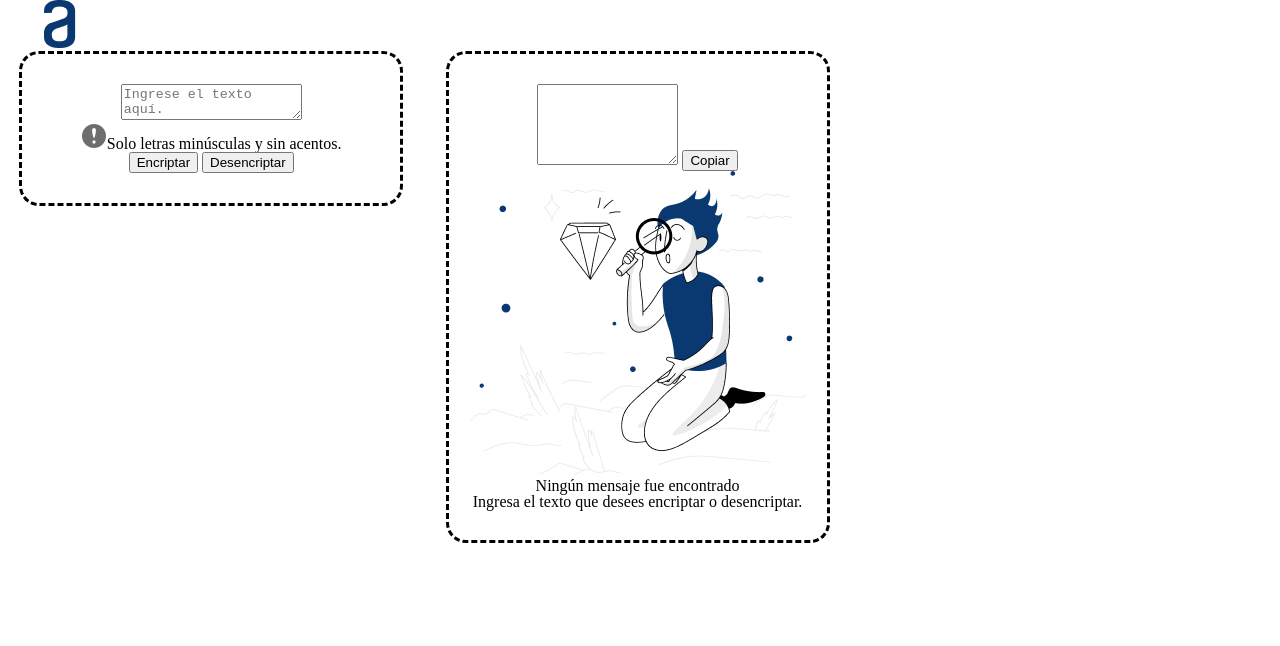
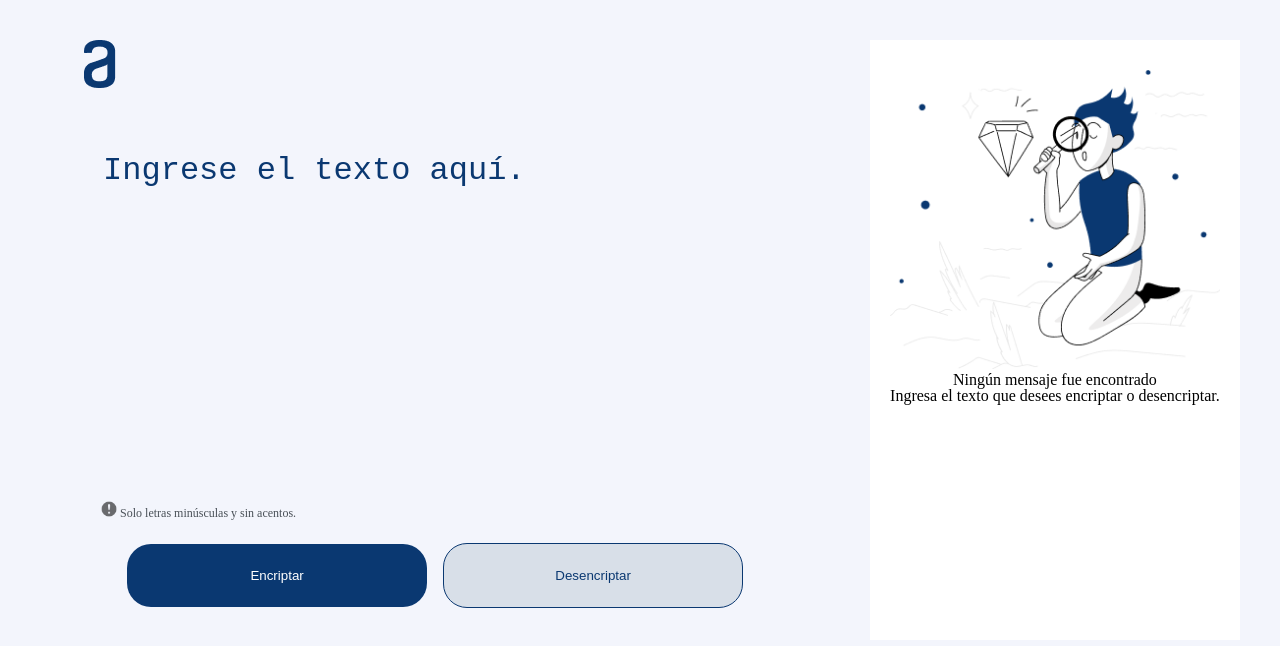
Before and after one commit to ket-id/ONE-Encriptador-G6, a plain HTML site: page index.html in a window 1280 px wide. Drawn offline with Linux system fonts and the light colour scheme.

Commit message:
Progreso con actualizacion de estilos css

```diff
--- a/index.html
+++ b/index.html
@@ -10,7 +10,7 @@
 </head>
 
 <body>
-        <article class="caja">
+
 
     <header class="webLogo">
         <img src="img/Logo.png" alt="logotipo del encriptador de texto">
@@ -19,23 +19,23 @@
     <section class="seccionDeEntrada">
         <textarea id="entradaDeTexto" placeholder="Ingrese el texto aquí."></textarea>
 
-                <footer>
+        <div class="botoneraEntrada">
             <p>
-                        <img src="img/Exclamacion.png" alt="">Solo letras minúsculas y sin acentos.
+                <img class="importantIcon" src="img/Exclamacion.png" alt="Importante">  Solo letras minúsculas y sin acentos.
             </p>
-                    <div class="buttons-box">
+            <div class="cajaDeBotones">
                 <button class="encrypt_button" onclick="encriptarTexto()">Encriptar</button>
                 <button class="decrypt_button" onclick="desencriptarTexto()">Desencriptar</button>
             </div>
-                </footer>
+        </div>
     </section>
 
     <section class="seccionDeSalida">
 
-                <div  class="salidaDeTextoCaja">
-                    <textarea  class="salidaDeTexto" cols="15" rows="5" readonly></textarea>
+        <!-- <div class="salidaDeTextoCaja">
+            <textarea class="salidaDeTexto" cols="15" rows="5" readonly></textarea>
             <button id="botonDeCopiarTexto" onclick="copiarTexto()">Copiar</button>
-                </div>
+        </div> -->
 
         <div class="ImagenSalidaDeTexto">
             <img class="imageInputVacio" src="img/Muñeco.png" alt="imagen de mensaje no encontrado">
@@ -44,7 +44,7 @@
         </div>
     </section>
 
-        </article>
+
 </body>
 <script src="app.js"></script>
 
--- a/style.css
+++ b/style.css
@@ -1,18 +1,101 @@
+body {
+    background-color: #f3f5fc;
+    display: flex;
+}
 
-.seccionDeEntrada, .seccionDeSalida{
-    display: inline-block;
+.webLogo {
+    position: relative;
+    left: 40px;
+    top: 40px;
+    width: 31.09px;
+    height: 48px;
+}
+
+.seccionDeEntrada,
+.seccionDeSalida {
     text-align: center;
+    margin: 100px 0 50px 50px;
+    padding: 30px 20px;
+    box-sizing: border-box;
+
+
+}
+
+#entradaDeTexto::-webkit-input-placeholder {
+    color: #0A3871;
+}
+
+
+#entradaDeTexto {
+    flex-basis: 100%;
+    font-size: 32px;
+    background-color: transparent;
+    color: #0A3871;
+    border: none;
+    resize: none;
+}
+
+.seccionDeEntrada {
+    margin-top: 120px;
+    display: flex;
+    flex-direction: column;
+    width: 60%;
+
+}
+.botoneraEntrada{
+    text-align: left;
+    display: flex;
+    flex-direction: column;
+}
+
+.botoneraEntrada p {
+    color: #495057;
+    font-size: 12px;
+
+}
+
+.importantIcon {
+    width: 16px;
+    height: 16px;
+}
+.cajaDeBotones{
+    text-align: center;
+    margin-top: 24px;
+    width: 680px;
+    height: 67px;
+}
+
+.encrypt_button{
+    margin-right: 12px;
+    background-color: #0A3871;
+    color: #FFF;
+    border: none;
+    padding: 24px;
+    border-radius: 24px;
+    width: 300px;
+}
+.decrypt_button{
+    margin-right: 12px;
+    background-color: #d8dfe8;
+    color: #0a3871;
+    border: none;
+    padding: 24px;
+    border-radius: 24px;
+    width: 300px;
+    border: 1px #0A3871 solid;
+
+}
+
+
+.seccionDeSalida {
+    margin-top: 40px;
+    margin-right: 40px;
+    height: 600px;
+    background-color: #ffffff;
     width: 30%;
-    /* cada card se dividen entre el 90% del espacio */
-    vertical-align: top;
-    /* Alinea las cards, arriba */
-    margin: 0 1.5%;
-    /* margen laterales de 1.5% para espaciar las cards */
-    padding: 30px 20px;
-    /* para ajustar el tamaño de la card */
-    box-sizing: border-box;
-    /* para que el padding no sobrepase el width */
-    border: black 3px dashed;
-    /* color/width/style */
-    border-radius: 20px;
 }
+
+.imageInputVacio {
+    width: 100%;
+
+}
```
Lines whose indentation alone changed are shown as unchanged.
